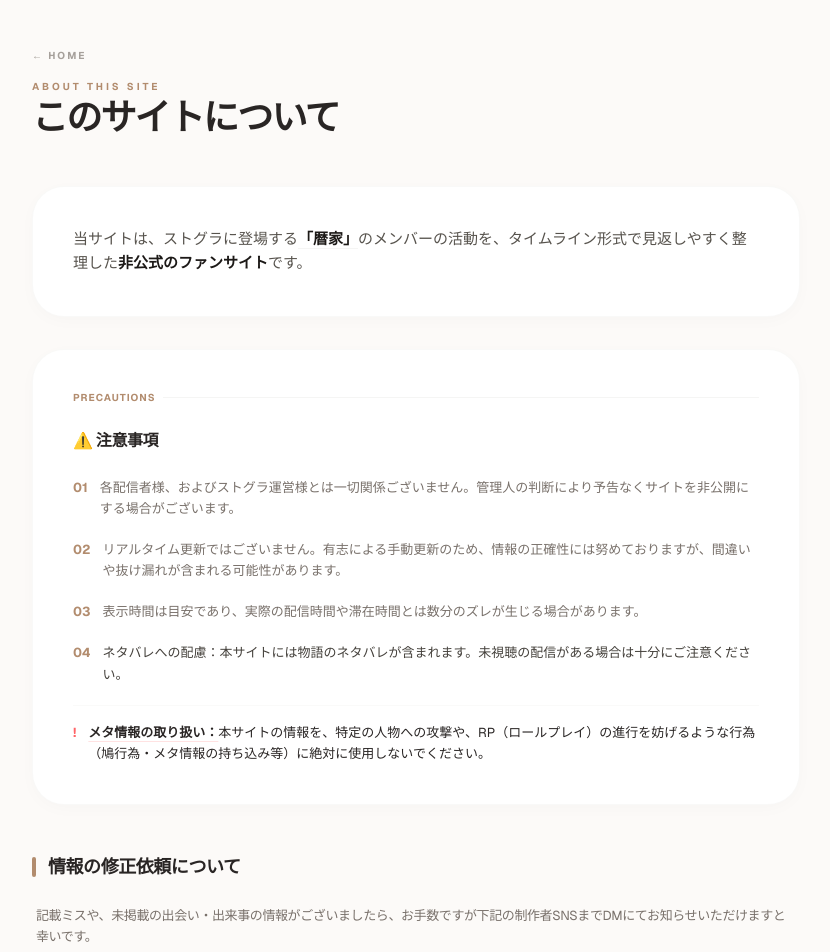
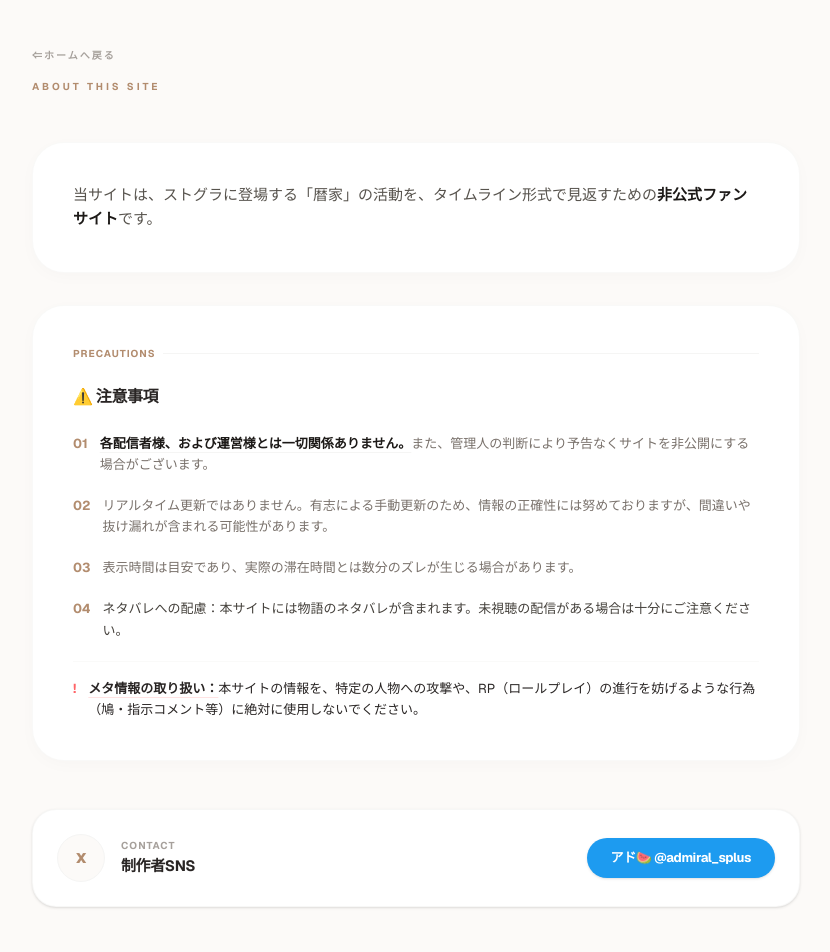
Before and after one commit to ksisfart-ui/kfam-timeline, a Next.js app in the folder kfam-timeline/: page /about in a window 1280 px wide. Shown: the top 952 px of the page, without its empty margins (224-1054 px from the left). Built offline with nearby package versions, Linux system fonts and the light colour scheme.

Commit message:
about/page.tsx：サイト説明-改4

```diff
--- a/kfam-timeline/app/about/page.tsx
+++ b/kfam-timeline/app/about/page.tsx
@@ -8,12 +8,11 @@ export default function AboutPage() {
         {/* ヘッダー部分：サイト全体のトーンに合わせた構成 */}
         <header className="mb-12">
           <Link href="/" className="text-stone-400 text-[10px] font-bold tracking-[0.2em] hover:text-[#b28c6e] transition-colors flex items-center gap-1 mb-4">
-            ← HOME
+            ⇐ホームへ戻る
           </Link>
           <div className="flex flex-col gap-1">
-            <span className="text-[#b28c6e] text-[10px] font-bold tracking-[0.3em] uppercase">About this site</span>
-            <h1 className="text-3xl md:text-4xl font-black text-stone-800 tracking-tighter">
-              このサイトについて
+            <h1 className="text-[#b28c6e] text-[10px] font-bold tracking-[0.3em] uppercase">
+              About this site
             </h1>
           </div>
         </header>
@@ -23,7 +22,7 @@ export default function AboutPage() {
           {/* サイト概要カード */}
           <section className="bg-white rounded-[2rem] p-8 md:p-10 shadow-[0_4px_20px_-4px_rgba(0,0,0,0.03)] border border-stone-100/60">
             <p className="text-[15px] leading-relaxed tracking-normal">
-              当サイトは、ストグラに登場する<strong className="text-stone-900 font-bold underline decoration-stone-100 underline-offset-4">「暦家」</strong>のメンバーの活動を、タイムライン形式で見返しやすく整理した<strong className="text-stone-900 font-bold">非公式のファンサイト</strong>です。
+              当サイトは、ストグラに登場する「暦家」の活動を、タイムライン形式で見返すための<strong className="text-stone-900 font-bold">非公式ファンサイト</strong>です。
             </p>
           </section>
 
@@ -41,15 +40,15 @@ export default function AboutPage() {
             <ul className="space-y-5 text-[13px] leading-relaxed text-stone-500 tracking-normal">
               <li className="flex gap-3">
                 <span className="text-[#b28c6e] font-bold">01</span>
-                <span>各配信者様、およびストグラ運営様とは一切関係ございません。管理人の判断により予告なくサイトを非公開にする場合がございます。</span>
+                <span><strong className="text-stone-900 font-bold underline decoration-stone-100 underline-offset-4">各配信者様、および運営様とは一切関係ありません。</strong>また、管理人の判断により予告なくサイトを非公開にする場合がございます。</span>
               </li>
               <li className="flex gap-3">
                 <span className="text-[#b28c6e] font-bold">02</span>
-                <span>リアルタイム更新ではございません。有志による手動更新のため、情報の正確性には努めておりますが、間違いや抜け漏れが含まれる可能性があります。</span>
+                <span>リアルタイム更新ではありません。有志による手動更新のため、情報の正確性には努めておりますが、間違いや抜け漏れが含まれる可能性があります。</span>
               </li>
               <li className="flex gap-3">
                 <span className="text-[#b28c6e] font-bold">03</span>
-                <span>表示時間は目安であり、実際の配信時間や滞在時間とは数分のズレが生じる場合があります。</span>
+                <span>表示時間は目安であり、実際の滞在時間とは数分のズレが生じる場合があります。</span>
               </li>
               <li className="flex gap-3">
                 <span className="text-[#b28c6e] font-bold">04</span>
@@ -59,7 +58,7 @@ export default function AboutPage() {
                 <span className="text-red-400 font-bold">!</span>
                 <span className="text-stone-800">
                   <strong className="font-bold underline decoration-red-100 underline-offset-4">メタ情報の取り扱い：</strong>
-                  本サイトの情報を、特定の人物への攻撃や、RP（ロールプレイ）の進行を妨げるような行為（鳩行為・メタ情報の持ち込み等）に絶対に使用しないでください。
+                  本サイトの情報を、特定の人物への攻撃や、RP（ロールプレイ）の進行を妨げるような行為（鳩・指示コメント等）に絶対に使用しないでください。
                 </span>
               </li>
             </ul>
@@ -67,13 +66,6 @@ export default function AboutPage() {
 
           {/* 情報の修正依頼（制作者情報：UI維持・微調整） */}
           <section className="pt-4">
-            <div className="flex items-center gap-3 mb-6">
-              <div className="w-1 h-5 bg-[#b28c6e] rounded-full"></div>
-              <h2 className="text-lg font-bold text-stone-800 tracking-tight">情報の修正依頼について</h2>
-            </div>
-            <p className="text-[13px] text-stone-500 mb-8 leading-relaxed px-1">
-              記載ミスや、未掲載の出会い・出来事の情報がございましたら、お手数ですが下記の制作者SNSまでDMにてお知らせいただけますと幸いです。
-            </p>
 
             {/* 制作者情報UI：元の構造を維持しつつトーンを調整 */}
             <div className="flex flex-col sm:flex-row items-center justify-between gap-6 p-6 bg-white rounded-[1.5rem] border border-stone-100/80 shadow-sm">
@@ -83,7 +75,7 @@ export default function AboutPage() {
                 </div>
                 <div>
                   <p className="text-[10px] text-stone-400 font-bold mb-0.5 tracking-widest uppercase">Contact</p>
-                  <p className="font-bold text-stone-800 text-[15px]">情報の追加・修正はこちらまで</p>
+                  <p className="font-bold text-stone-800 text-[15px]">制作者SNS</p>
                 </div>
               </div>
               <a
@@ -100,7 +92,7 @@ export default function AboutPage() {
 
         {/* フッター余白 */}
         <footer className="py-20 text-center">
-          <p className="text-[10px] text-stone-300 font-bold tracking-[0.4em]">KOYOMI-KE ARCHIVES</p>
+          <p className="text-[10px] text-stone-300 font-bold tracking-[0.4em]">KOYOMI-KE TIMELINE</p>
         </footer>
       </div>
     </main>
```
